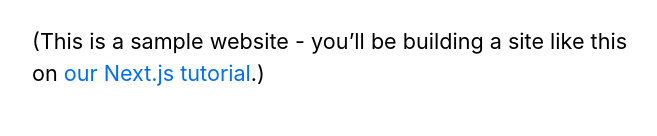
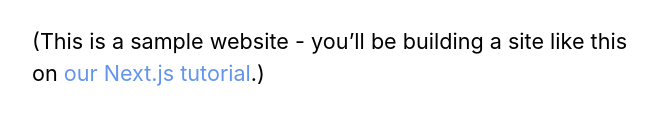
Before and after one commit to ayerest/nextjs-blog, a Next.js app: page / in a window 1280 px wide. Shown: the part 339-475 px from the top of the page, without its empty margins (302-959 px from the left). Built offline with nearby package versions, Linux system fonts and the light colour scheme.

Commit message:
changing link color

```diff
--- a/styles/global.css
+++ b/styles/global.css
@@ -13,12 +13,13 @@ body {
 }
 
 a {
-  color: #0070f3;
+  color: cornflowerblue;
   text-decoration: none;
 }
 
 a:hover {
   text-decoration: underline;
+  opacity: 0.8;
 }
 
 img {
```
